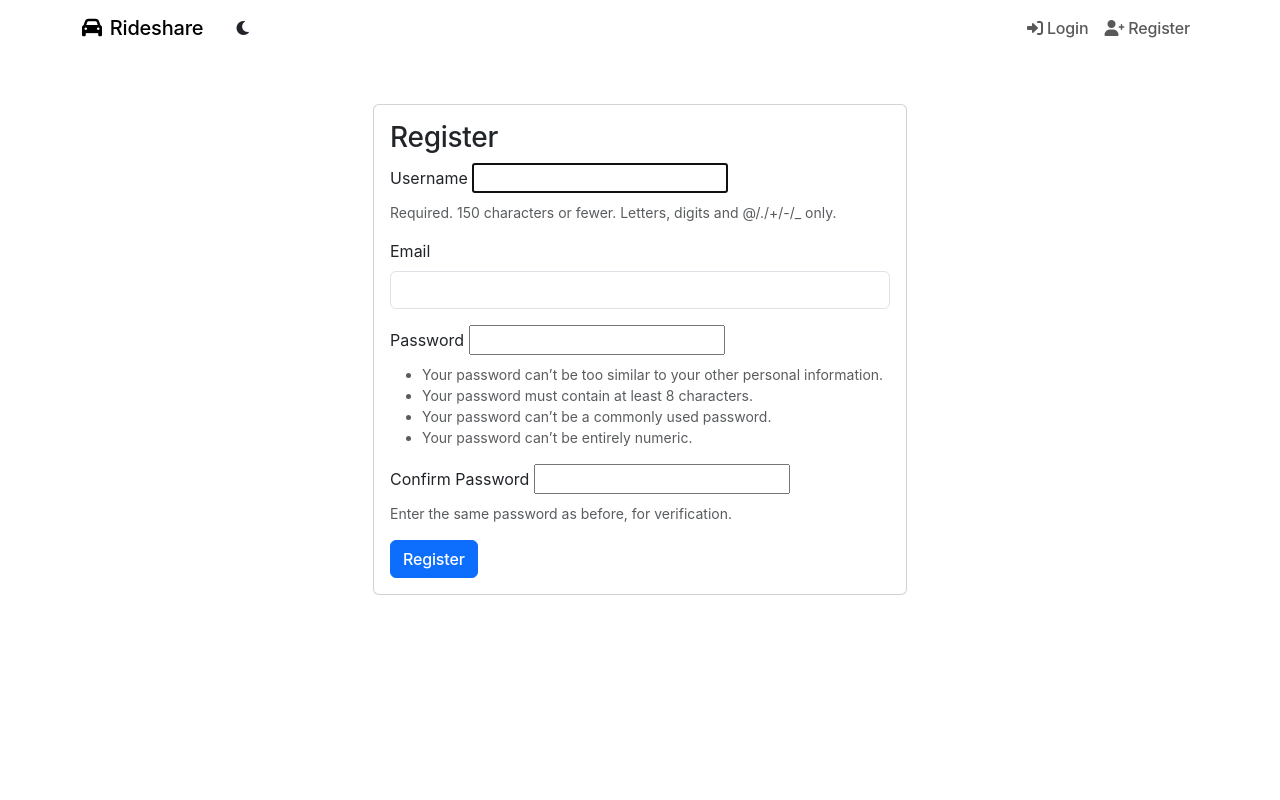
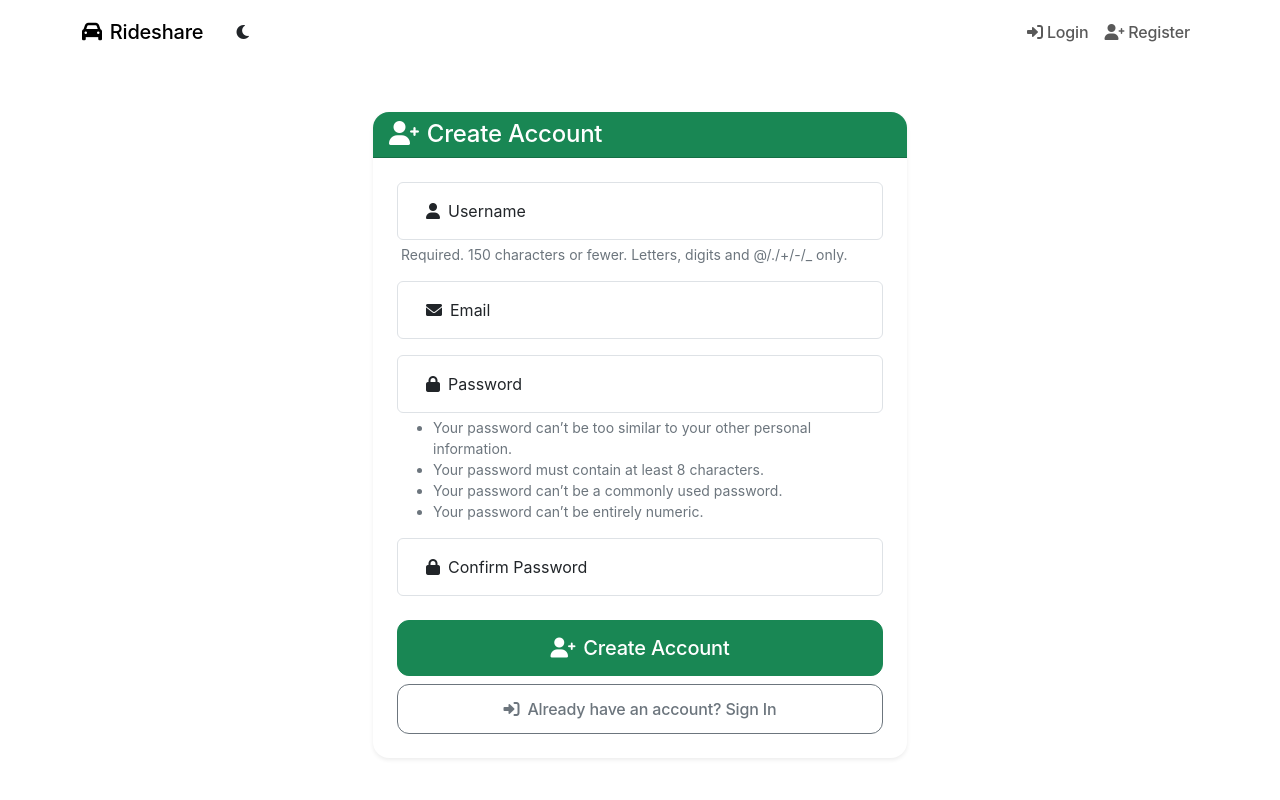
Before and after one commit to shenxingy/ride-sharing-service-webapp, a Django app: page /accounts/register/ in a window 1280 px wide. Run offline with Django 5.2, Linux system fonts and the light colour scheme; some libraries are stand-ins or nearby versions.

Commit message:
better register and signin UI

```diff
--- a/docker-deploy/web-app/accounts/templates/accounts/register.html
+++ b/docker-deploy/web-app/accounts/templates/accounts/register.html
@@ -4,50 +4,98 @@
 <div class="container mt-5">
     <div class="row justify-content-center">
         <div class="col-md-6">
-            <div class="card">
-                <div class="card-body">
-                    <h3 class="card-title">Register</h3>
+            <div class="card border-0 shadow-sm">
+                <div class="card-header bg-success text-white">
+                    <h4 class="card-title mb-0">
+                        <i class="fas fa-user-plus me-2"></i>Create Account
+                    </h4>
+                </div>
+                <div class="card-body p-4">
+                    {% if messages %}
+                        {% for message in messages %}
+                            <div class="alert {% if message.tags == 'success' %}alert-success{% else %}alert-danger{% endif %} alert-dismissible fade show" role="alert">
+                                <i class="fas {% if message.tags == 'success' %}fa-check-circle{% else %}fa-exclamation-circle{% endif %} me-2"></i>
+                                {{ message }}
+                                <button type="button" class="btn-close" data-bs-dismiss="alert" aria-label="Close"></button>
+                            </div>
+                        {% endfor %}
+                    {% endif %}
+
                     <form method="post">
                         {% csrf_token %}
-                        <div class="mb-3">
-                            <label for="id_username" class="form-label">Username</label>
-                            {{ form.username }}
-                            <div class="form-text text-muted">
-                                {{ form.username.help_text }}
-                            </div>
+                        <div class="form-floating mb-3">
+                            <input type="text" name="username" class="form-control" id="id_username" placeholder="Username" required>
+                            <label for="id_username"><i class="fas fa-user me-2"></i>Username</label>
+                            <div class="form-text">{{ form.username.help_text }}</div>
                             {% if form.username.errors %}
-                                <div class="alert alert-danger">{{ form.username.errors }}</div>
+                                <div class="alert alert-danger mt-2">{{ form.username.errors }}</div>
                             {% endif %}
                         </div>
-                        <div class="mb-3">
-                            <label for="id_email" class="form-label">Email</label>
-                            <input type="email" name="email" class="form-control" required>
+
+                        <div class="form-floating mb-3">
+                            <input type="email" name="email" class="form-control" id="id_email" placeholder="Email" required>
+                            <label for="id_email"><i class="fas fa-envelope me-2"></i>Email</label>
                         </div>
-                        <div class="mb-3">
-                            <label for="id_password1" class="form-label">Password</label>
-                            {{ form.password1 }}
-                            <div class="form-text text-muted">
-                                {{ form.password1.help_text }}
-                            </div>
+
+                        <div class="form-floating mb-3">
+                            <input type="password" name="password1" class="form-control" id="id_password1" placeholder="Password" required>
+                            <label for="id_password1"><i class="fas fa-lock me-2"></i>Password</label>
+                            <div class="form-text">{{ form.password1.help_text }}</div>
                             {% if form.password1.errors %}
-                                <div class="alert alert-danger">{{ form.password1.errors }}</div>
+                                <div class="alert alert-danger mt-2">{{ form.password1.errors }}</div>
                             {% endif %}
                         </div>
-                        <div class="mb-3">
-                            <label for="id_password2" class="form-label">Confirm Password</label>
-                            {{ form.password2 }}
-                            <div class="form-text text-muted">
-                                {{ form.password2.help_text }}
-                            </div>
+
+                        <div class="form-floating mb-4">
+                            <input type="password" name="password2" class="form-control" id="id_password2" placeholder="Confirm Password" required>
+                            <label for="id_password2"><i class="fas fa-lock me-2"></i>Confirm Password</label>
                             {% if form.password2.errors %}
-                                <div class="alert alert-danger">{{ form.password2.errors }}</div>
+                                <div class="alert alert-danger mt-2">{{ form.password2.errors }}</div>
                             {% endif %}
                         </div>
-                        <button type="submit" class="btn btn-primary">Register</button>
+
+                        <div class="d-grid gap-2">
+                            <button type="submit" class="btn btn-success btn-lg">
+                                <i class="fas fa-user-plus me-2"></i>Create Account
+                            </button>
+                            <a href="{% url 'accounts:login' %}" class="btn btn-outline-secondary">
+                                <i class="fas fa-sign-in-alt me-2"></i>Already have an account? Sign In
+                            </a>
+                        </div>
                     </form>
                 </div>
             </div>
         </div>
     </div>
 </div>
+
+<style>
+    .form-floating > label {
+        padding-left: 1.75rem;
+    }
+
+    .form-floating > .form-control {
+        padding-left: 1.75rem;
+    }
+
+    .card {
+        border-radius: 16px;
+    }
+
+    .card-header {
+        border-radius: 16px 16px 0 0 !important;
+    }
+
+    .btn {
+        border-radius: 12px;
+        padding: 12px 24px;
+    }
+
+    .form-text {
+        font-size: 0.875rem;
+        color: #6c757d;
+        margin-top: 0.25rem;
+        margin-left: 0.25rem;
+    }
+</style>
 {% endblock %}
```
Also changed, not shown: docker-deploy/web-app/accounts/templates/accounts/login.html (+64 -12 lines).
